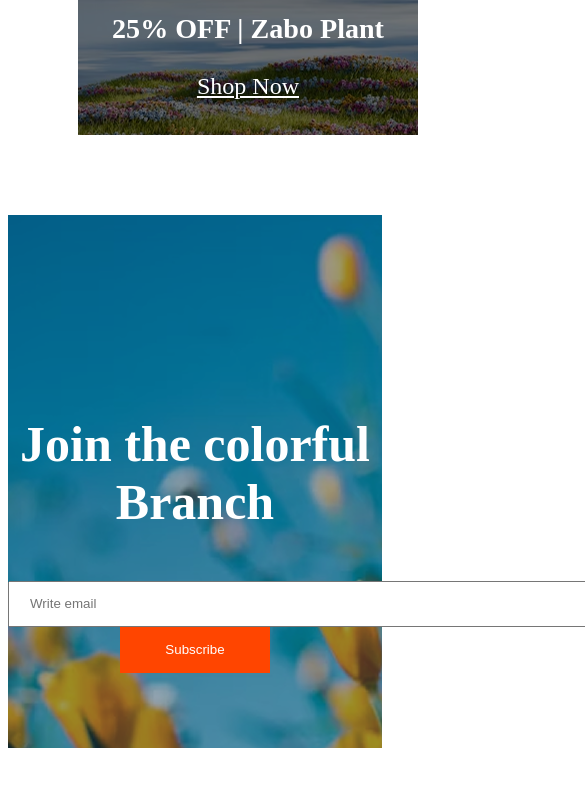
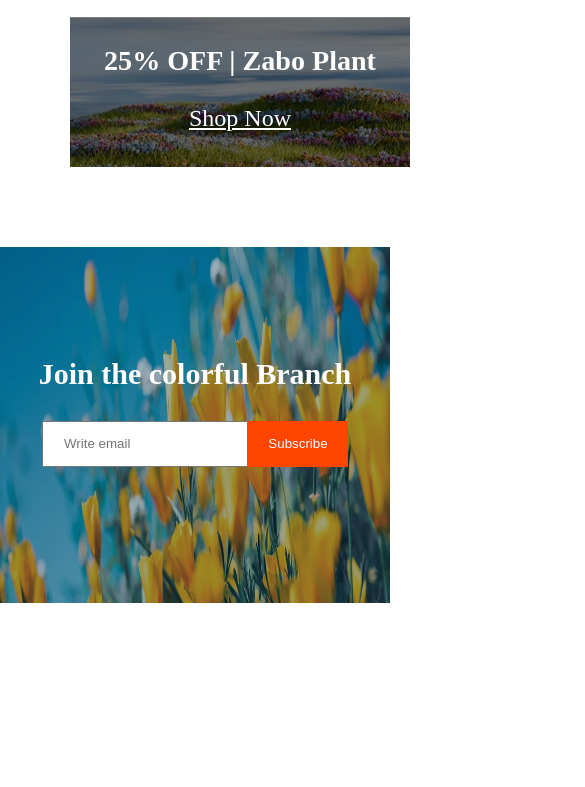
Before and after one commit to SNOWinfinite/assignment-02, a plain HTML site: page index.html in a window 390 px wide. Shown: the part 3968-4755 px from the top of the page, 585 px wide, since content can reach past the window. After the commit the page ends 4571 px from the top, so only its background shows below. Drawn offline with Linux system fonts and the light colour scheme.

Commit message:
adding responsiveness

```diff
--- a/styles/flowers.css
+++ b/styles/flowers.css
@@ -1,3 +1,7 @@
+body{
+    margin: 0px;
+}
+
 header{
     padding: 0px 150px;
 }
@@ -382,6 +386,7 @@ header{
         height: 420px;
         text-align: center;
         padding-top: 150px;
+        margin: 0px;
 
     }
     .join h3{
@@ -409,3 +414,33 @@ header{
         display: inline-block;
 
     }
+
+    /* responsive form */
+
+    @media screen and (max-width:576px) {
+        .join{
+            height: 276px;
+            background-size: 100% 100%;
+            padding-top: 80px;
+        }
+
+        .join h3{
+            font-size: 30px;
+        }
+        input[type="email"]{
+        width: 180px;
+        height: 40px;
+        padding-left: 20px;
+        }
+        input[type="submit"]{
+        height: 46px;
+        width: 100px;
+        background-color: orangered;
+        color: white;
+        border: none;
+
+
+    }
+
+
+    }
```
